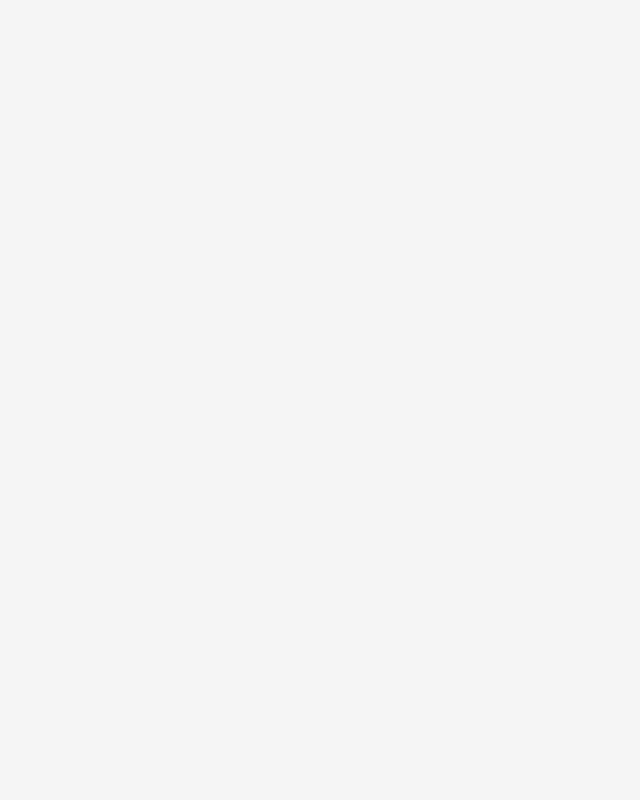
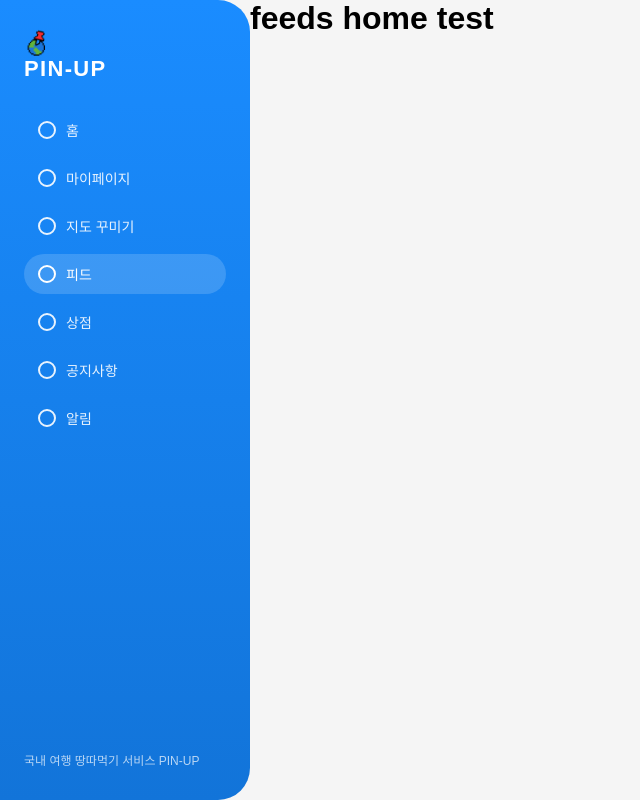
Before and after one commit to beyond-sw-camp/be20-3rd-landmine-PINUP, a Vue app: page /feeds in a window 1280 px wide. Before the commit this address had no page. Shown: the whole page, without its empty margins (0-640 px from the left). Built offline with nearby package versions, Linux system fonts and the light colour scheme.

Commit message:
feeds route and make view
피드 프론트 시작

```diff
--- a/src/components/Sidebar.vue
+++ b/src/components/Sidebar.vue
@@ -18,7 +18,7 @@
         <span class="icon"></span> 지도 꾸미기
       </RouterLink>
 
-      <RouterLink to="/feed" class="nav-item" :class="{ active: isActive('/feed') }">
+      <RouterLink to="/feeds" class="nav-item" :class="{ active: isActive('/feeds') }">
         <span class="icon"></span> 피드
       </RouterLink>
 
--- a/src/router/index.js
+++ b/src/router/index.js
@@ -12,6 +12,7 @@ import MyPageView from '@/views/user/MyPageView.vue'
 // 관리자 영역
 import AdminDashboardView from '@/views/admin/AdminDashboardView.vue'
 import AdminUsersView from "@/views/admin/AdminUsersView.vue";
+import FeedsHomeView from "@/views/feeds/FeedsHomeView.vue";
 
 const routes = [
     // 사용자 로그인
@@ -33,6 +34,12 @@ const routes = [
         children: [
             { path: 'home', component: HomeView },
             { path: 'mypage', component: MyPageView },
+            // feeds
+            {
+                path: '/feeds',
+                name : 'feeds',
+                component : FeedsHomeView
+            },
         ]
     },
 
--- /dev/null
+++ b/src/views/feeds/FeedsHomeView.vue
@@ -0,0 +1,13 @@
+<script setup>
+
+</script>
+
+<template>
+<div>
+  <h1>feeds home test</h1>
+</div>
+</template>
+
+<style scoped>
+
+</style>
```
